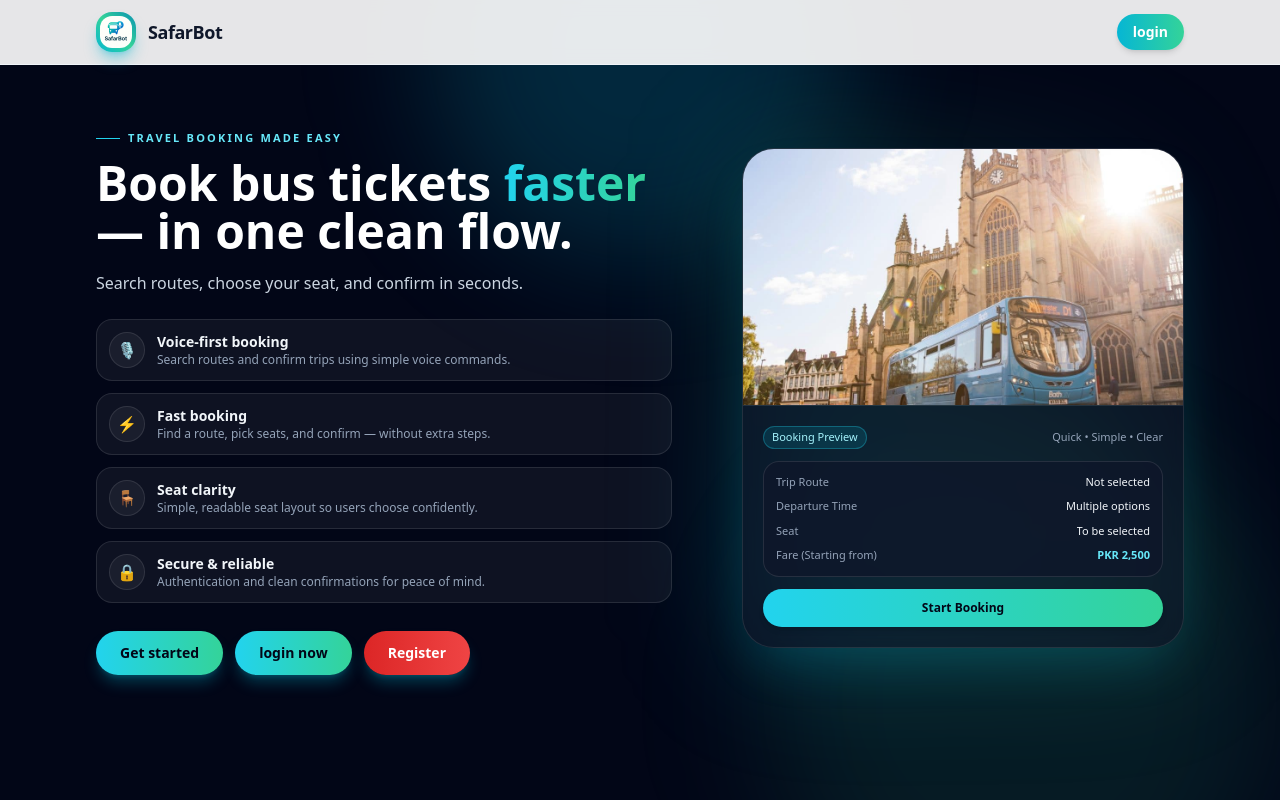
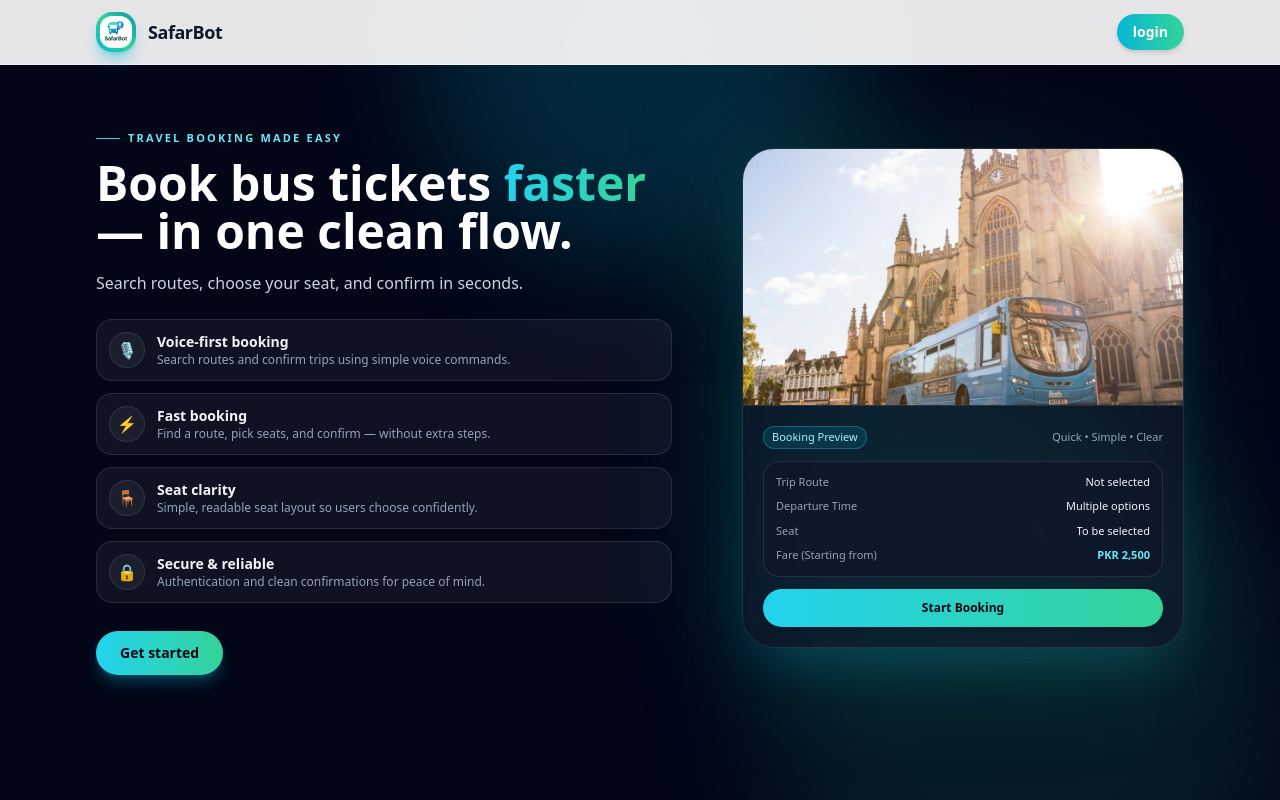
Before and after one commit to Hamad-Raja/SafarBot, a React (Vite) app in the folder frontend/: page / in a window 1280 px wide. Built offline with nearby package versions, Linux system fonts and the light colour scheme; no server answers.

Commit message:
fraud agent fixes

```diff
--- a/frontend/src/pages/Landing.jsx
+++ b/frontend/src/pages/Landing.jsx
@@ -123,18 +123,7 @@ const Landing = () => {
                 Get started
               </button>
 
-              <button
-                onClick={() => navigate("/auth")}
-                className="w-full sm:w-auto px-6 py-3 rounded-full text-sm font-semibold bg-gradient-to-r from-cyan-400 to-emerald-400 text-slate-950 shadow-lg shadow-cyan-500/30 hover:shadow-cyan-400/60 transition-shadow"
-              >
-                login now
-              </button>
-              <button
-                onClick={() => navigate("/auth")}
-                className="w-full sm:w-auto px-6 py-3 rounded-full text-sm font-semibold bg-gradient-to-r from-red-600 to-red-500 text-white shadow-lg shadow-cyan-500/30 hover:shadow-red-600 transition-shadow"
-              >
-                Register
-              </button>
+
             </div>
           </div>
 
```
